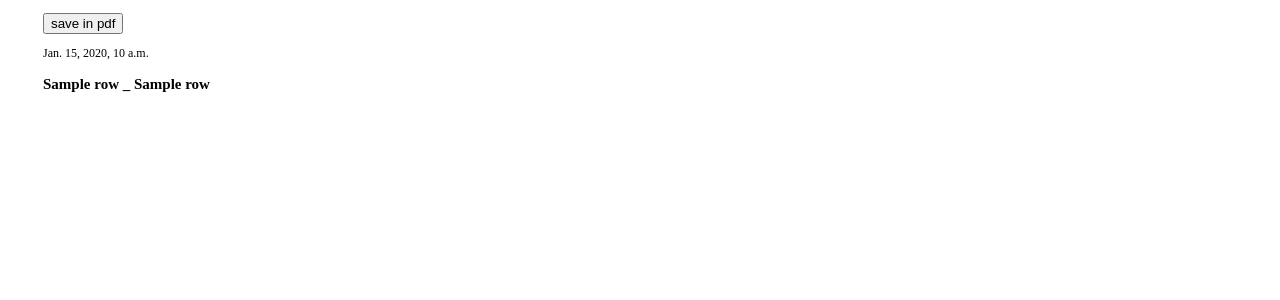
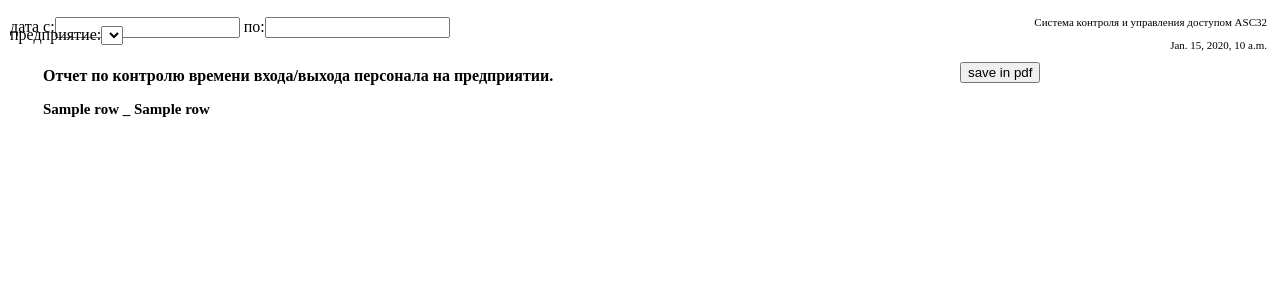
Before and after one commit to iris999999999/asc, a Django app: template device_message/templates/device_message.html in a window 1280 px wide. Shown: the top 300 px of the page. Run offline with Django 3.2, Linux system fonts and the light colour scheme; tables that the repository leaves empty hold one stand-in row (values such as "Sample post"); the template is opened without the code that fills it: values that come from a table or form of the project are taken from there, most other values are stand-ins (such as "Sample title", 1, 10 or a date in 2020); lists and menus that the app fills with data are empty.

Commit message:
added label

```diff
--- /dev/null
+++ b/device_message/forms.py
@@ -0,0 +1,9 @@
+from django import forms
+
+class DateForm(forms.Form):
+	date_1 = forms.CharField(label='дата с')
+	date_2 = forms.CharField(label='по')
+
+
+class Organization_Form(forms.Form):
+	organization_list = forms.ChoiceField(label='предприятие')
--- a/device_message/templates/device_message.html
+++ b/device_message/templates/device_message.html
@@ -7,12 +7,21 @@
         <link rel="stylesheet" href="{% static 'css/styles.css' %}" />
     </head>
     <body>
+      <p class="lb"> {{form_date}} </p>
+      <p class="lb1"> {{form_organization}} </p>
+
+      <p class="title1">Система контроля и управления доступом ASC32</p>
+      <p class="title1">{{now}}</p>
 
       <form action="{% url 'device_message:save' %}" method="get">
-          <input type="submit" class="btn"
-          value="save in pdf" name="save">
-          <p class="date_time">{{now}}</p>
+         <input  type="submit" class="btn"
+         value="save in pdf" name="save">
       </form>
+
+      <p class="title">Отчет по контролю времени входа/выхода персонала на предприятии.</p>
+
+
+
       {% for index, row in organizations_departaments.iterrows %}
 
           <h3>{{row.oo_name}} {{'_'}} {{row.dd_name}}</h3>
--- a/static/css/styles.css
+++ b/static/css/styles.css
@@ -4,8 +4,38 @@ html {
 h3 {
 	font-size: 15px;}
 
-p.date_time {
-	font-size: 12px;}
+.btn {
+	position: absolute;
+
+	left: 960px;
+
+     }
+
+.lb {
+	position: absolute;
+	top: 1px;
+	left: 10px;
+
+     }
+
+.lb1 {
+	position: absolute;
+	top: 10px;
+	left: 10px;
+
+     }
+
+p.title1 {
+	font-size: 11px;
+	text-align : right;
+         }
+
+p.title {
+	font-size: 16px;
+	text-align : left;
+	font-weight: bold;
+
+         }
 
 h4 {
 	font-size: 13px;
```
Also changed, not shown: device_message/views.py (+17 -33 lines), 1 other file.
